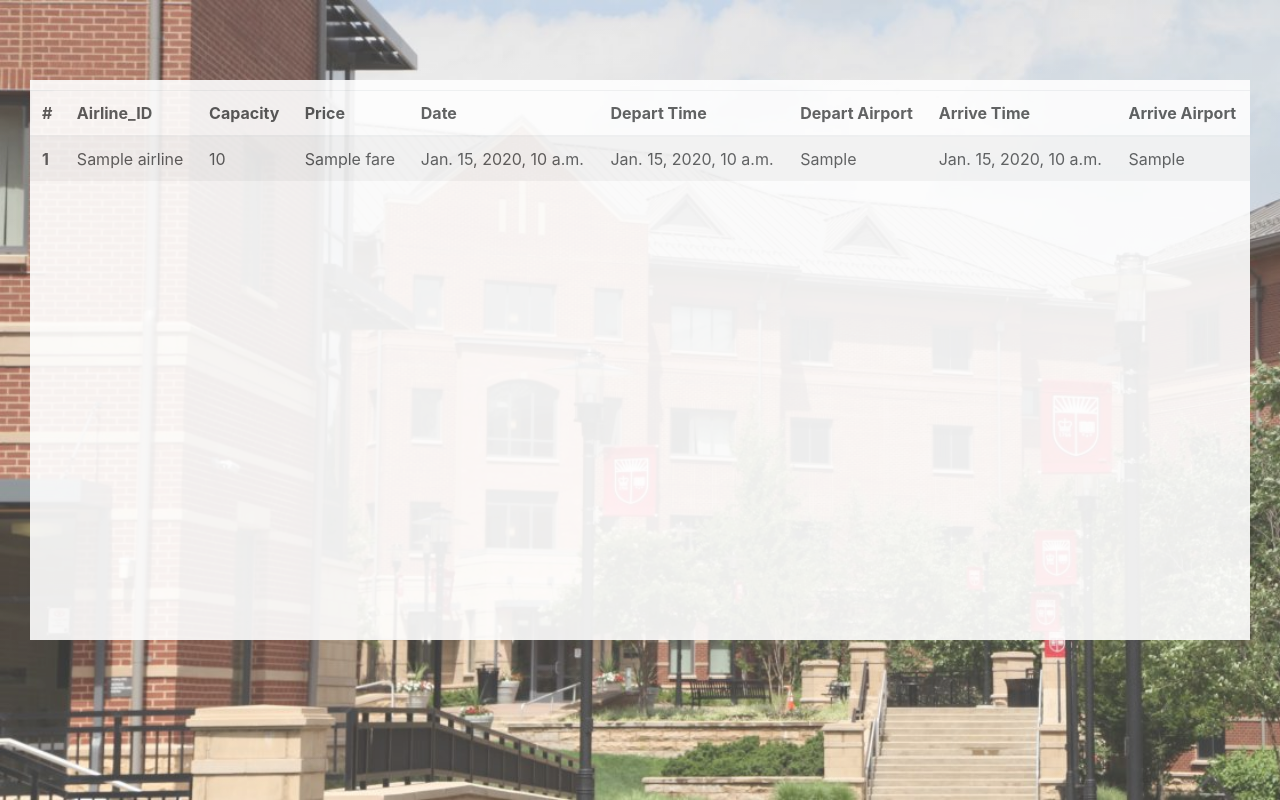
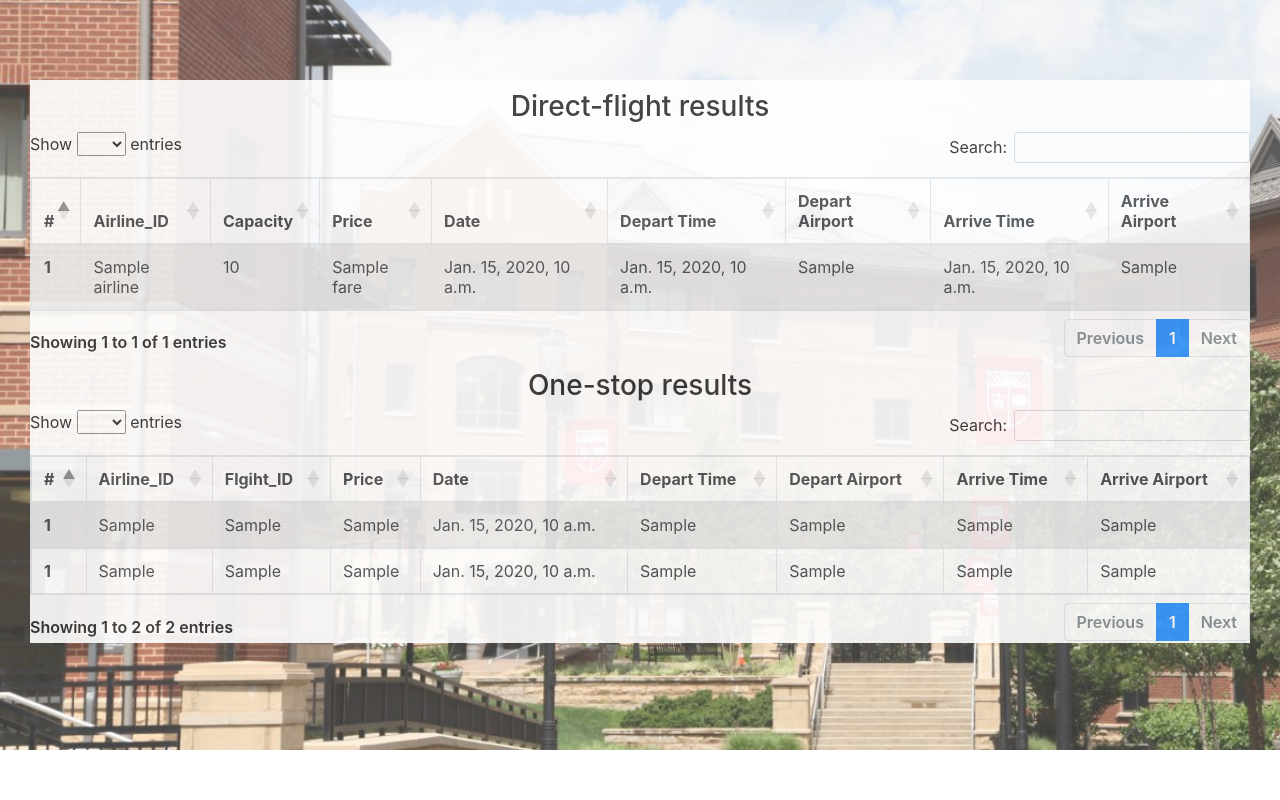
Before and after one commit to Tian-Sky/FlightBooking, a Django app: template polls/templates/polls/search.html in a window 1280 px wide. Run offline with Django 3.2, Linux system fonts and the light colour scheme; the template is opened without the code that fills it: most values are stand-ins (such as "Sample title", 1, 10 or a date in 2020); some libraries are stand-ins or nearby versions.

Commit message:
improve search results

```diff
--- a/polls/static/polls/search.css
+++ b/polls/static/polls/search.css
@@ -1,11 +1,14 @@
-#body {
+#mybody {
     background: linear-gradient(
-        rgba(0, 0, 0, 0.1),
-        rgba(0, 0, 0, 0)
+        rgba(0, 0, 0, 0.01),
+        rgba(0, 0, 0, 0.005)
       ),white url("images/Busch.jpg") no-repeat;
     opacity: 0.8;
-    height: 100vh;
+    /* height: 500px; */
     background-size: cover;
+    width: 100%;
+    height: auto;
+    min-height: 750px;
 }
 
 /* #search_table {
@@ -22,5 +25,14 @@
     padding-top: 10px;
     margin-left: 30px;
     margin-right: 30px;
-    height: 70vh;
+    height: auto;
+    color: black;
+    font-weight: 600;
+    min-height: 550px;
 }
+
+
+tr.group,
+tr.group:hover {
+    background-color: #ddd !important;
+}
--- a/polls/templates/polls/search.html
+++ b/polls/templates/polls/search.html
@@ -7,8 +7,13 @@
     <script src="https://cdnjs.cloudflare.com/ajax/libs/popper.js/1.12.9/umd/popper.min.js" integrity="sha384-ApNbgh9B+Y1QKtv3Rn7W3mgPxhU9K/ScQsAP7hUibX39j7fakFPskvXusvfa0b4Q"
         crossorigin="anonymous"></script>
 
+    <script src="https://cdn.datatables.net/1.10.16/js/jquery.dataTables.min.js"></script>
+    <script src="https://cdn.datatables.net/1.10.16/js/dataTables.bootstrap4.min.js"></script>
+
     <link rel="stylesheet" href="https://maxcdn.bootstrapcdn.com/bootstrap/4.0.0-beta.3/css/bootstrap.min.css" integrity="sha384-Zug+QiDoJOrZ5t4lssLdxGhVrurbmBWopoEl+M6BdEfwnCJZtKxi1KgxUyJq13dy"
         crossorigin="anonymous">
+    <link rel="stylesheet" href="https://cdnjs.cloudflare.com/ajax/libs/twitter-bootstrap/4.0.0/css/bootstrap.css">
+    <link rel="stylesheet" href="https://cdn.datatables.net/1.10.16/css/dataTables.bootstrap4.min.css">
     <script src="//maxcdn.bootstrapcdn.com/bootstrap/4.0.0-beta.3/js/bootstrap.min.js" integrity="sha384-a5N7Y/aK3qNeh15eJKGWxsqtnX/wWdSZSKp+81YjTmS15nvnvxKHuzaWwXHDli+4"
         crossorigin="anonymous"></script>
     <title>Search Result</title>
@@ -16,11 +21,14 @@
 
 <body>
     <link rel="stylesheet" type="text/css" href="{% static 'polls/search.css' %}" />
-    <div id="body">
+    <div id="mybody">
         <div id="empty"></div>
         <div id="content">
+            <div id="direct flight">
+                {% if direct_flight %}
                 <div id="search_table">
-                <table class="table table-striped">
+                    <table id="example1" class="table table-striped table-bordered" data-page-length="6" style="width:100%">
+                        <h3 style="text-align: center">Direct-flight results</h3>
                         <thead>
                             <tr>
                                 <th scope="col">#</th>
@@ -35,7 +43,7 @@
                             </tr>
                         </thead>
                         <tbody>
-                        {% for flight in flights %}
+                            {% for flight in direct_flight %}
                             <tr>
                                 <th scope="row">{{ forloop.counter }}</th>
                                 <td>{{ flight.airline.airline_name }}</td>
@@ -51,9 +59,70 @@
                         </tbody>
                     </table>
                 </div>
+                {% else %}
+                <h3 style="text-align: center; padding-bottom: 10px">No results for direct flight found.</h3>
+                {% endif %}
+            </div>
+            <div id="one_stop_flight">
+                {% if one_stop_flight %}
+                <div id="search_table">
+                    <h3 style="text-align: center; padding-top: 10px">One-stop results</h3>
+                    <table id="example2" class="table table-striped table-bordered" data-page-length="6" style="width:100%">
+                        <thead>
+                            <tr>
+                                <th scope="col">#</th>
+                                <th scope="col">Airline_ID</th>
+                                <th scope="col">Flgiht_ID</th>
+                                <th scope="col">Price</th>
+                                <th scope="col">Date</th>
+                                <th scope="col">Depart Time</th>
+                                <th scope="col">Depart Airport</th>
+                                <th scope="col">Arrive Time</th>
+                                <th scope="col">Arrive Airport</th>
+                            </tr>
+                        </thead>
+                        <tbody>
+                            {% for flight in one_stop_flight %}
+                            <tr>
+                                <th scope="row">{{ forloop.counter }}</th>
+                                <td>{{ flight.0 }}</td>
+                                <td>{{ flight.1 }}</td>
+                                <td>{{ flight.2 }}</td>
+                                <td>{{ leave_date }}</td>
+                                <td>{{ flight.3 }}</td>
+                                <td>{{ flight.4 }}</td>
+                                <td>{{ flight.5 }}</td>
+                                <td>{{ flight.6 }}</td>
+                            </tr>
+                            <tr>
+                                <th scope="row">{{ forloop.counter }}</th>
+                                <td>{{ flight.7 }}</td>
+                                <td>{{ flight.8 }}</td>
+                                <td>{{ flight.9 }}</td>
+                                <td>{{ leave_date }}</td>
+                                <td>{{ flight.10 }}</td>
+                                <td>{{ flight.11 }}</td>
+                                <td>{{ flight.12 }}</td>
+                                <td>{{ flight.13 }}</td>
+                            </tr>
+                            {% endfor %}
+                        </tbody>
+                    </table>
+                </div>
+                {% else %}
+                <h3 style="text-align: center">No results for one stop flights found.</h3>
+                {% endif %}
             </div>
         </div>
 </body>
 
+<script>
+    $(document).ready(function () {
+        $('#example1').DataTable();
+    });
+    $(document).ready(function () {
+        $('#example2').DataTable();
+    });
+</script>
 
 </html>
```
Also changed, not shown: polls/views.py (+39 -4 lines). Lines whose indentation alone changed are shown as unchanged.
